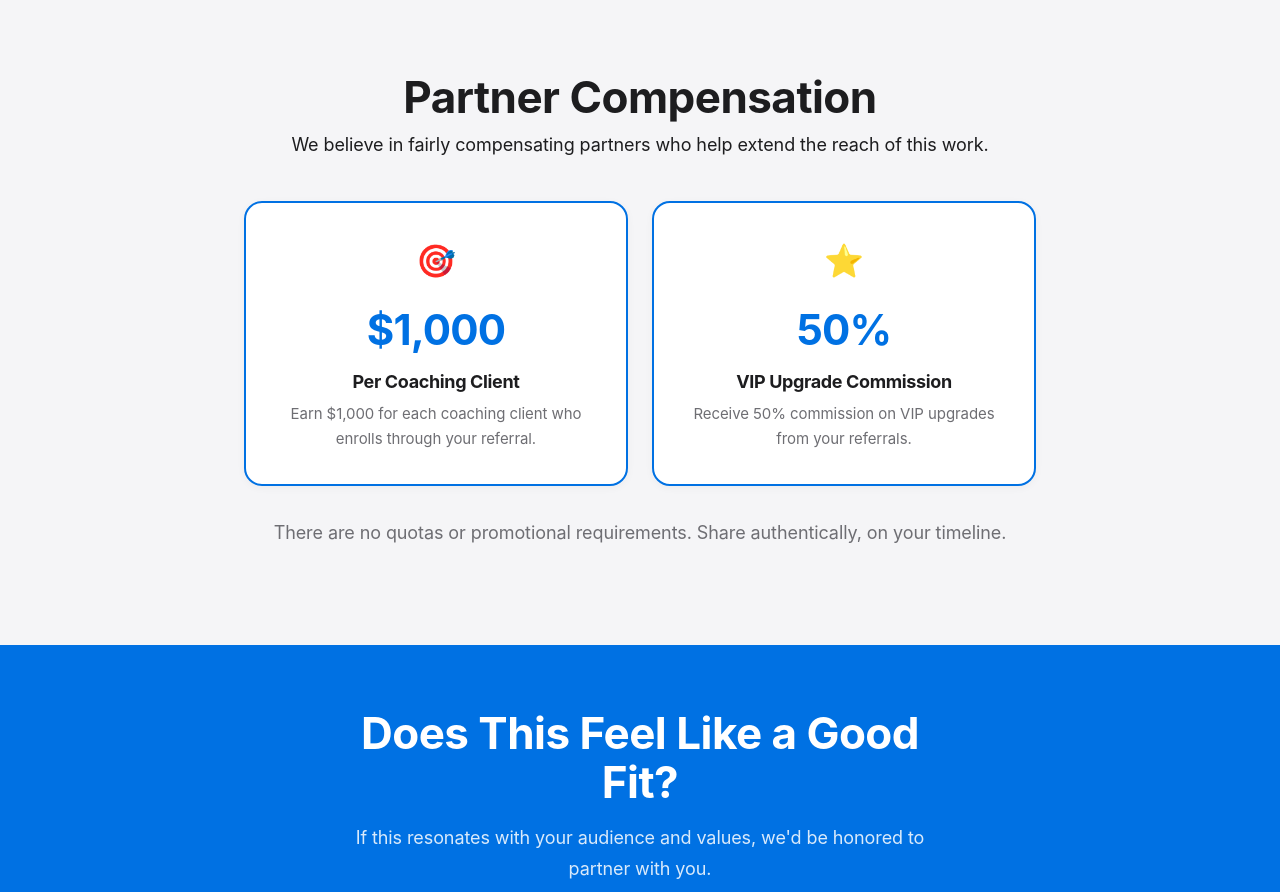
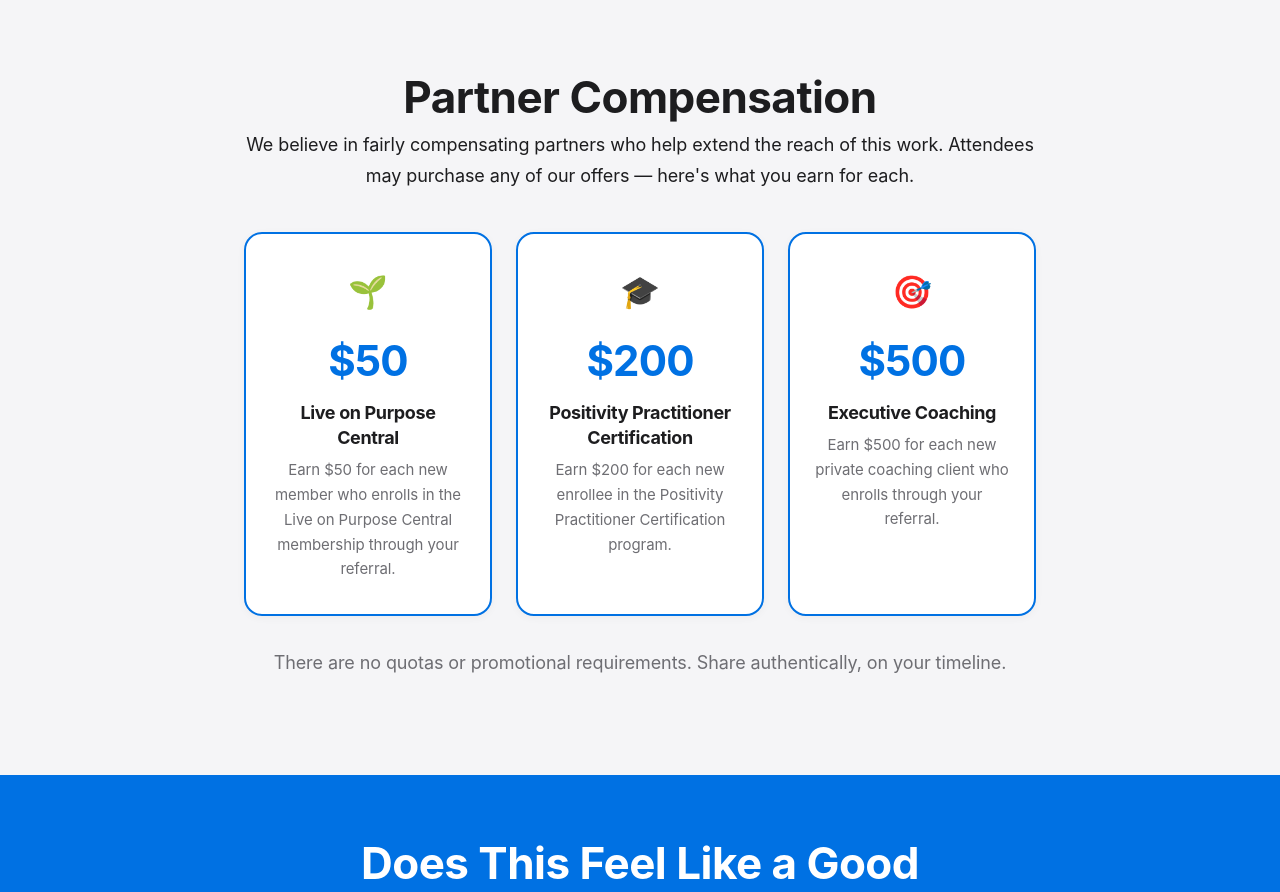
Before and after one commit to rbradshaw9/emotionalfreedomchallenge, a Next.js app: page /partners in a window 1280 px wide. Shown: the part 2420-3312 px from the top of the page. Built offline with nearby package versions, Linux system fonts and the light colour scheme.

Commit message:
Add Calendly link to replay page, update partner commissions to 3 tiers, sync kit tracking section

```diff
--- a/app/(main)/partners/kit/page.tsx
+++ b/app/(main)/partners/kit/page.tsx
@@ -310,8 +310,9 @@ ${getReferralLink()}`;
                 <li>Each partner will receive a unique registration link for tracking</li>
                 <li>Referral tracking applies to:
                   <ul>
-                    <li>VIP upgrades</li>
-                    <li>Coaching enrollments</li>
+                    <li>Live on Purpose Central membership ($50/enrollment)</li>
+                    <li>Positivity Practitioner Certification ($200/enrollment)</li>
+                    <li>Executive Coaching ($500/client)</li>
                   </ul>
                 </li>
                 <li>Partners will receive clear reporting and payouts after the challenge</li>
--- a/app/(main)/partners/page.tsx
+++ b/app/(main)/partners/page.tsx
@@ -87,21 +87,27 @@ export default function PartnersPage() {
         <div className="v2-container--md">
           <h2 className="v2-h2 v2-text-center" style={{ marginBottom: '8px' }}>Partner Compensation</h2>
           <p className="v2-body v2-text-center" style={{ marginBottom: '40px' }}>
-            We believe in fairly compensating partners who help extend the reach of this work.
+            We believe in fairly compensating partners who help extend the reach of this work. Attendees may purchase any of our offers — here&apos;s what you earn for each.
           </p>
 
           <div className="v2-compensation-cards">
             <div className="v2-compensation-card">
-              <div className="v2-compensation-icon">🎯</div>
-              <div className="v2-compensation-amount">$1,000</div>
-              <h3 className="v2-h4">Per Coaching Client</h3>
-              <p className="v2-body">Earn $1,000 for each coaching client who enrolls through your referral.</p>
+              <div className="v2-compensation-icon">🌱</div>
+              <div className="v2-compensation-amount">$50</div>
+              <h3 className="v2-h4">Live on Purpose Central</h3>
+              <p className="v2-body">Earn $50 for each new member who enrolls in the Live on Purpose Central membership through your referral.</p>
             </div>
             <div className="v2-compensation-card">
-              <div className="v2-compensation-icon">⭐</div>
-              <div className="v2-compensation-amount">50%</div>
-              <h3 className="v2-h4">VIP Upgrade Commission</h3>
-              <p className="v2-body">Receive 50% commission on VIP upgrades from your referrals.</p>
+              <div className="v2-compensation-icon">🎓</div>
+              <div className="v2-compensation-amount">$200</div>
+              <h3 className="v2-h4">Positivity Practitioner Certification</h3>
+              <p className="v2-body">Earn $200 for each new enrollee in the Positivity Practitioner Certification program.</p>
+            </div>
+            <div className="v2-compensation-card">
+              <div className="v2-compensation-icon">🎯</div>
+              <div className="v2-compensation-amount">$500</div>
+              <h3 className="v2-h4">Executive Coaching</h3>
+              <p className="v2-body">Earn $500 for each new private coaching client who enrolls through your referral.</p>
             </div>
           </div>
 
--- a/app/(main)/v2.css
+++ b/app/(main)/v2.css
@@ -806,6 +806,9 @@
 @media (min-width: 640px) {
   .efc-v2 .v2-compensation-cards { grid-template-columns: 1fr 1fr; }
 }
+@media (min-width: 900px) {
+  .efc-v2 .v2-compensation-cards { grid-template-columns: repeat(3, 1fr); }
+}
 .efc-v2 .v2-compensation-card {
   background: var(--v2-bg);
   border: 2px solid var(--v2-primary);
```
Also changed, not shown: app/(main)/replay/efc-vip-7a9f3k/page.tsx (+9 -3 lines).
